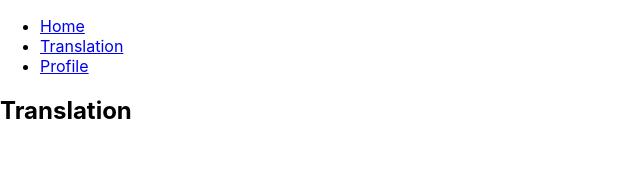
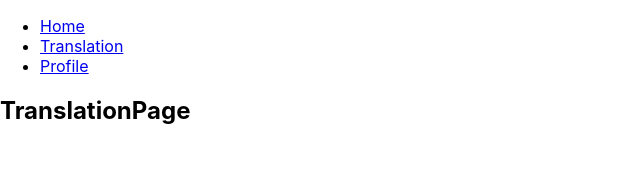
Before and after one commit to Tooppa/sign-language-translator, a React (Create React App) app: page /translation in a window 1280 px wide. Shown: the top 186 px of the page, without its empty margins (0-640 px from the left). Built offline with nearby package versions, Linux system fonts and the light colour scheme.

Commit message:
CHORE!: Moved pages to their own view folder

```diff
--- a/src/App.js
+++ b/src/App.js
@@ -6,6 +6,10 @@ import {
   Route,
   Link
 } from "react-router-dom";
+
+import TranslationPage from './views/TranslationPage';
+import ProfilePage from "./views/ProfilePage";
+import HomePage from "./views/HomePage";
 
 export default function App() {
   return (
@@ -28,23 +32,11 @@ export default function App() {
         {/* A <Switch> looks through its children <Route>s and
             renders the first one that matches the current URL. */}
         <Routes>
-          <Route path="/translation" element={<Translation />} />
-          <Route path="/profile" element={<Profile />} />
-          <Route path="/" element={<Home />} />
+          <Route path="/translation" element={<TranslationPage />} />
+          <Route path="/profile" element={<ProfilePage />} />
+          <Route path="/" element={<HomePage />} />
         </Routes>
       </div>
     </Router>
   );
 }
-
-function Home() {
-  return <h2>Home</h2>;
-}
-
-function Translation() {
-  return <h2>Translation</h2>;
-}
-
-function Profile() {
-  return <h2>Profile</h2>;
-}
--- /dev/null
+++ b/src/views/HomePage.jsx
@@ -0,0 +1,3 @@
+export default function HomePage() {
+  return <><h2>Home</h2></>;
+}
--- /dev/null
+++ b/src/views/ProfilePage.jsx
@@ -0,0 +1,3 @@
+export default function ProfilePage() {
+  return <><h2>Profile</h2></>;
+}
--- /dev/null
+++ b/src/views/TranslationPage.jsx
@@ -0,0 +1,3 @@
+export default function TranslationPage() {
+  return <><h2>TranslationPage</h2></>;
+}
```
